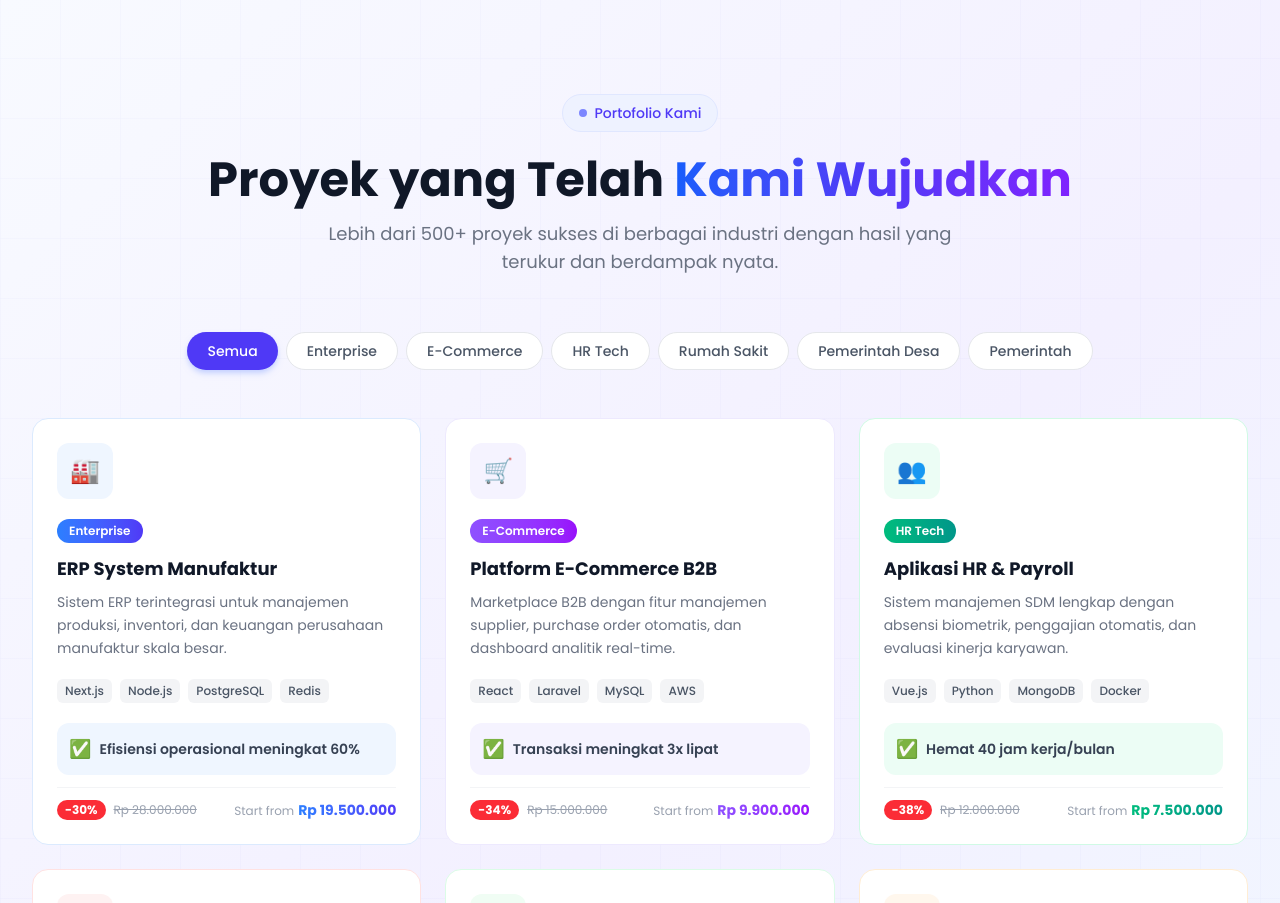
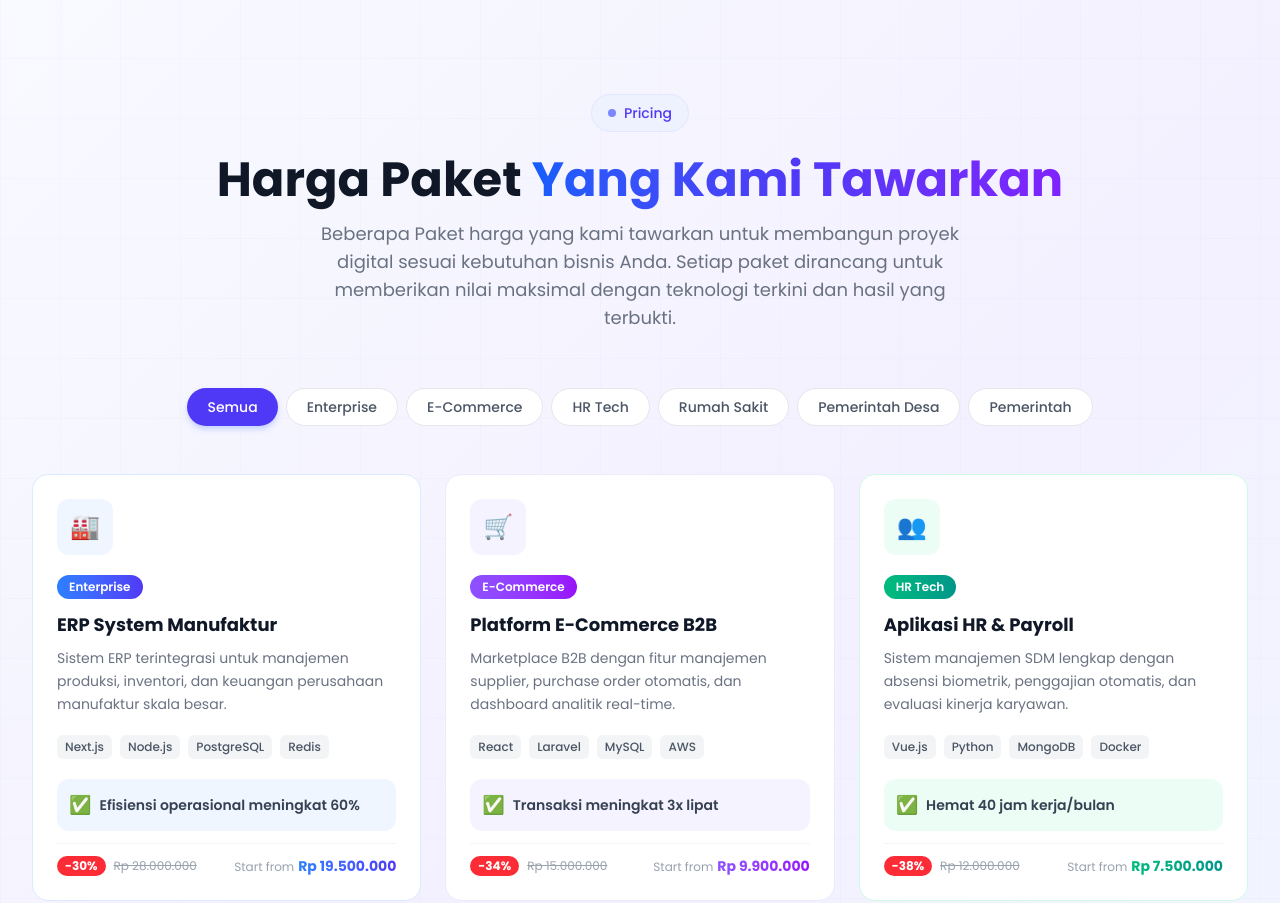
Before and after one commit to arishanzo/devklit_fe, a Next.js app: page / in a window 1280 px wide. Shown: the part 3818-4721 px from the top of the page. Built offline with nearby package versions, Linux system fonts and the light colour scheme; no server answers.

Commit message:
update product component to reflect pricing information

```diff
--- a/app/(landing)/components/product.jsx
+++ b/app/(landing)/components/product.jsx
@@ -116,16 +116,16 @@ const Product = () => {
                 <div className="text-center mb-14 animate-fade-in-up">
                     <div className="inline-flex items-center space-x-2 bg-indigo-50 border border-indigo-100 rounded-full px-4 py-2 mb-6">
                         <span className="w-2 h-2 bg-indigo-400 rounded-full"></span>
-                        <span className="text-indigo-600 text-sm font-medium">Portofolio Kami</span>
+                        <span className="text-indigo-600 text-sm font-medium">Pricing</span>
                     </div>
                     <h2 className="text-4xl md:text-5xl font-bold text-gray-900 mb-4">
-                        Proyek yang Telah{' '}
+                        Harga Paket{' '}
                         <span className="bg-gradient-to-r from-blue-600 via-indigo-600 to-violet-600 bg-clip-text text-transparent">
-                            Kami Wujudkan
+                           Yang Kami Tawarkan
                         </span>
                     </h2>
                     <p className="text-gray-500 text-lg max-w-2xl mx-auto">
-                        Lebih dari 500+ proyek sukses di berbagai industri dengan hasil yang terukur dan berdampak nyata.
+                        Beberapa Paket harga yang kami tawarkan untuk membangun proyek digital sesuai kebutuhan bisnis Anda. Setiap paket dirancang untuk memberikan nilai maksimal dengan teknologi terkini dan hasil yang terbukti.
                     </p>
                 </div>
 
```
